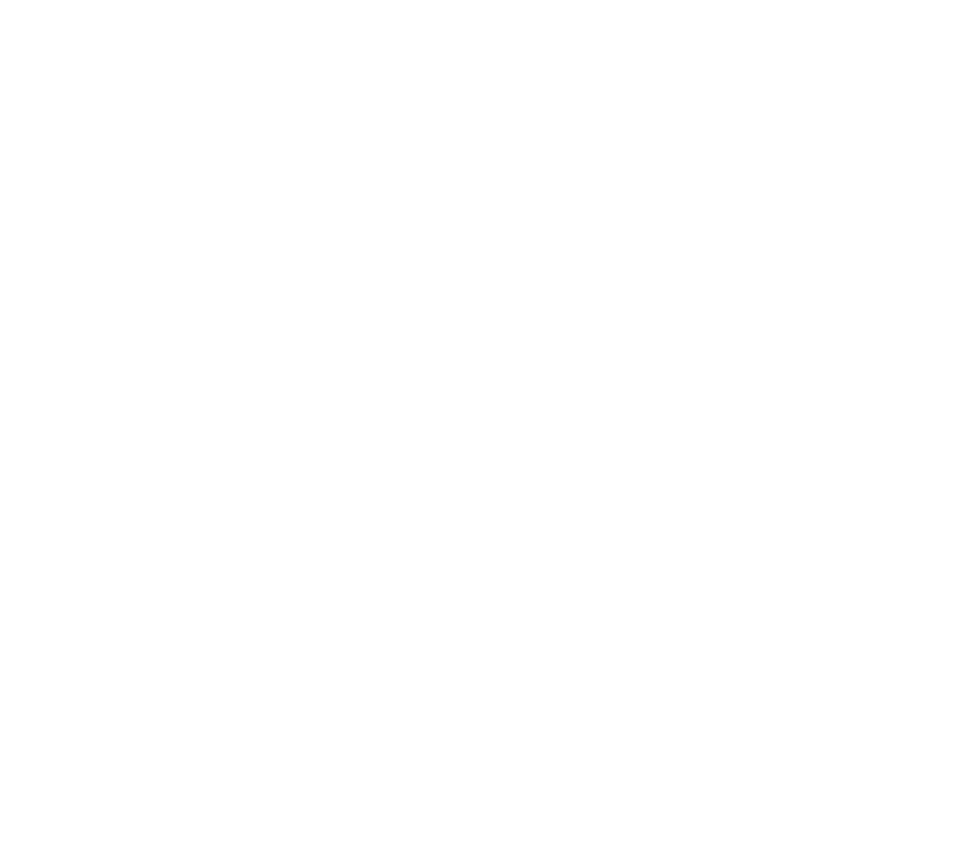
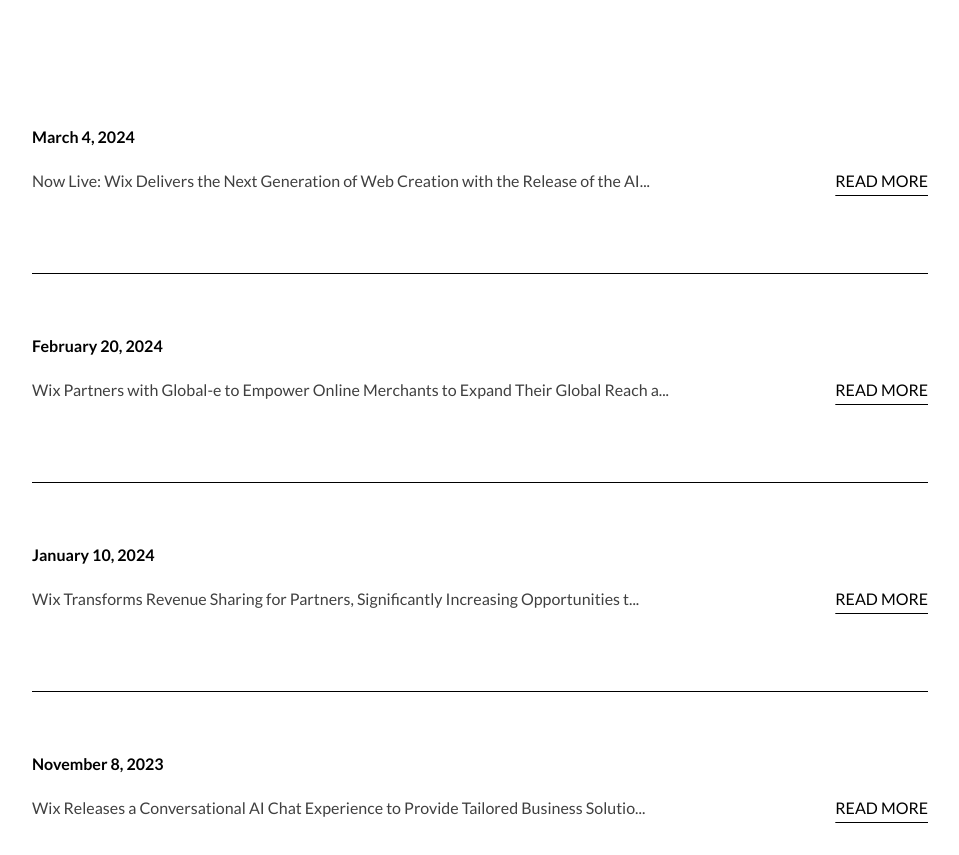
Before and after one commit to surajpatl/Aeonaxy-assignment-press-room, a React (Create React App) app: page / in a window 1280 px wide. Shown: the part 1180-2035 px from the top of the page, without its empty margins (160-1119 px from the left). Before the commit the page ends 1035 px from the top, so only its background shows below. Built offline with nearby package versions, Linux system fonts and the light colour scheme.

Commit message:
Completed with Press Release section

```diff
--- a/src/App.js
+++ b/src/App.js
@@ -1,6 +1,7 @@
 import "./App.css";
 import HeadSection from "./components/HeadSection";
 import ImageSlider from "./components/ImageSlider";
+import PressRelease from "./components/PressReleases";
 
 function App() {
   return (
@@ -8,6 +9,7 @@
       <div className="mx-[15%]">
         <HeadSection />
         <ImageSlider />
+        <PressRelease />
       </div>
     </main>
   );
--- /dev/null
+++ b/src/components/PressReleases.js
@@ -0,0 +1,62 @@
+export default function PressRelease() {
+  return (
+    <div className="max-w-[1480px] my-[100px] bg-white w-full h-full flex flex-col justify-between">
+      <span className="flex">
+        <h1 className="text-4xl font-semibold">Press Releases</h1>
+        <p className="mx-5 text-[20px] flex flex-col justify-end underline underline-offset-8 decoration-1 cursor-pointer">
+          View All
+        </p>
+      </span>
+      <div className="flex flex-col my-[130px]">
+        <div className="pb-[60px] border-b border-black">
+          <h4 className="font-bold">March 4, 2024</h4>
+          <span className="flex justify-between">
+            <p className="my-[20px] opacity-75">
+              Now Live: Wix Delivers the Next Generation of Web Creation with
+              the Release of the AI...
+            </p>
+            <p className=" flex flex-col justify-center underline underline-offset-8 decoration-1 hover:text-blue-600 cursor-pointer">
+              READ MORE
+            </p>
+          </span>
+        </div>
+        <div className="pb-[60px] border-b border-black mt-[60px]">
+          <h4 className="font-bold">February 20, 2024</h4>
+          <span className="flex justify-between">
+            <p className="my-[20px] opacity-75">
+              Wix Partners with Global-e to Empower Online Merchants to Expand
+              Their Global Reach a...
+            </p>
+            <p className=" flex flex-col justify-center underline underline-offset-8 decoration-1 hover:text-blue-600 cursor-pointer">
+              READ MORE
+            </p>
+          </span>
+        </div>
+        <div className="pb-[60px] border-b border-black mt-[60px]">
+          <h4 className="font-bold">January 10, 2024</h4>
+          <span className="flex justify-between">
+            <p className="my-[20px] opacity-75">
+              Wix Transforms Revenue Sharing for Partners, Significantly
+              Increasing Opportunities t...
+            </p>
+            <p className=" flex flex-col justify-center underline underline-offset-8 decoration-1 hover:text-blue-600 cursor-pointer">
+              READ MORE
+            </p>
+          </span>
+        </div>
+        <div className="pb-[60px] border-b border-black mt-[60px]">
+          <h4 className="font-bold">November 8, 2023</h4>
+          <span className="flex justify-between">
+            <p className="my-[20px] opacity-75">
+              Wix Releases a Conversational AI Chat Experience to Provide
+              Tailored Business Solutio...
+            </p>
+            <p className=" flex flex-col justify-center underline underline-offset-8 decoration-1 hover:text-blue-600 cursor-pointer">
+              READ MORE
+            </p>
+          </span>
+        </div>
+      </div>
+    </div>
+  );
+}
```
